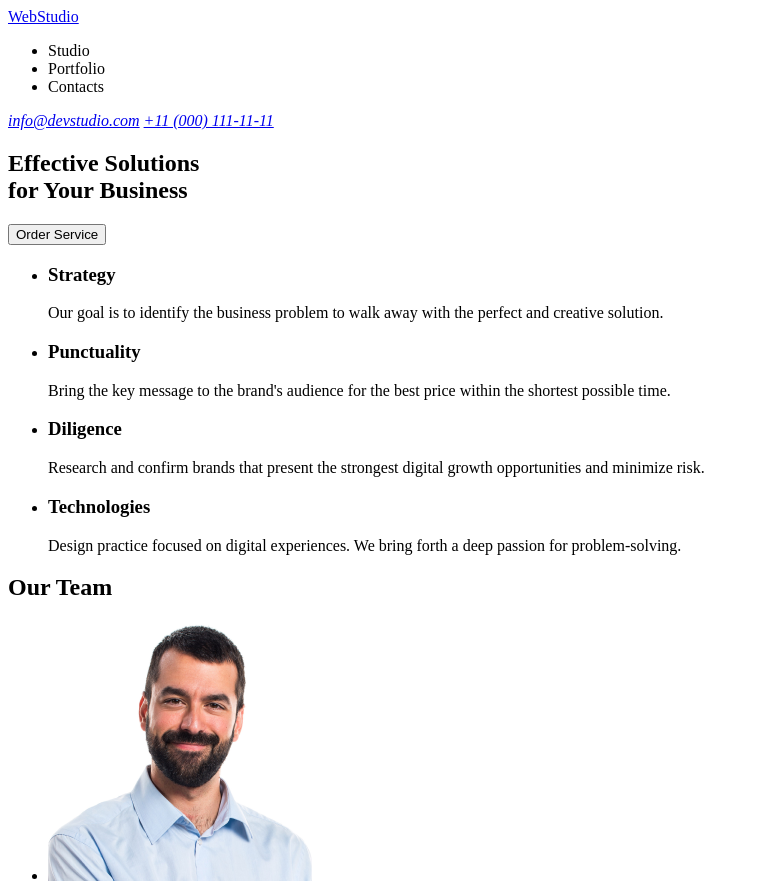
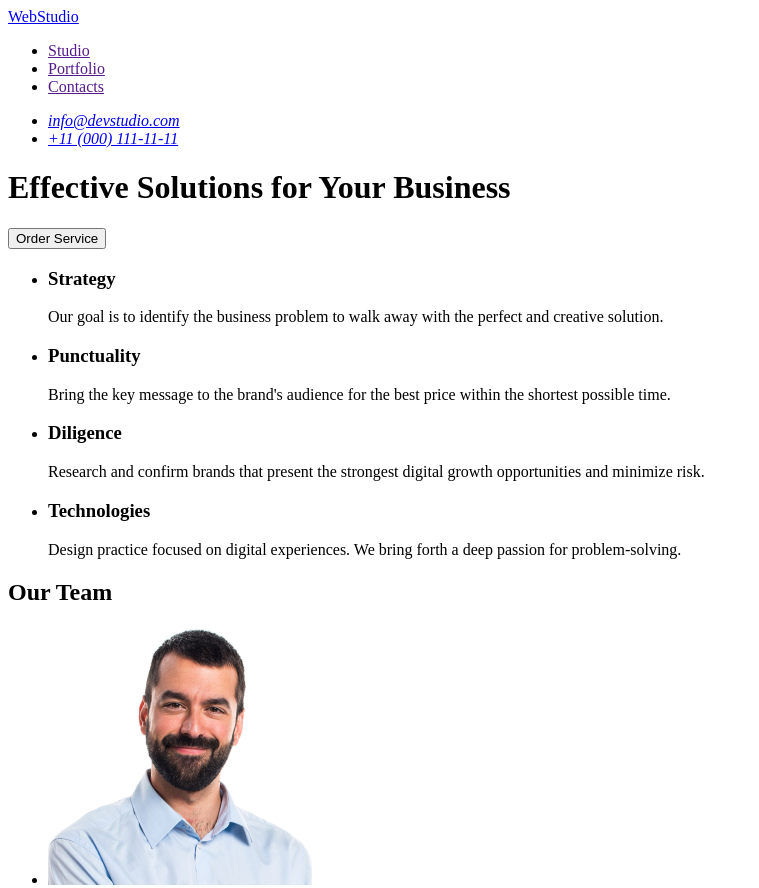
Before and after one commit to Anlika23/goit-markup-hw-01, a plain HTML site: page index.html in a window 1280 px wide. Shown: the top 888 px of the page, without its empty margins (0-759 px from the left). Drawn offline with Linux system fonts and the light colour scheme.

Commit message:
ispravlen oshibki

```diff
--- a/index.html
+++ b/index.html
@@ -10,45 +10,56 @@
       <nav>
         <a href="./index.html">WebStudio</a>
         <ul>
-          <li>Studio</li>
-          <li>Portfolio</li>
-          <li>Contacts</li>
+          <li>
+            <a href="">Studio</a>
+          </li>
+          <li>
+            <a href="">Portfolio</a>
+          </li>
+          <li>
+            <a href="">Contacts</a>
+          </li>
         </ul>
       </nav>
       <address>
-        <a href="mailto:info@devstudio.com">info@devstudio.com</a>
-        <a href="tel:+110001111111">+11 (000) 111-11-11</a>
+        <ul>
+          <li><a href="mailto:info@devstudio.com">info@devstudio.com</a></li>
+          <li><a href="tel:+110001111111">+11 (000) 111-11-11</a></li>
+        </ul>
       </address>
     </header>
     <main>
-      <section>
-        <h1>
-          Effective Solutions <br />
-          for Your Business
-        </h1>
+      <h1>Effective Solutions for Your Business</h1>
       <button type="button">Order Service</button>
-      </section>
       <section>
         <ul>
           <li>
             <h3>Strategy</h3>
+            <p>
               Our goal is to identify the business problem to walk away with the
               perfect and creative solution.
+            </p>
           </li>
           <li>
             <h3>Punctuality</h3>
+            <p>
               Bring the key message to the brand's audience for the best price
               within the shortest possible time.
+            </p>
           </li>
           <li>
             <h3>Diligence</h3>
+            <p>
               Research and confirm brands that present the strongest digital
               growth opportunities and minimize risk.
+            </p>
           </li>
           <li>
             <h3>Technologies</h3>
+            <p>
               Design practice focused on digital experiences. We bring forth a
               deep passion for problem-solving.
+            </p>
           </li>
         </ul>
       </section>
@@ -57,7 +68,7 @@
         <ul>
           <li>
             <img
-              src="./images/img1.png"
+              src="./images/img1.jpg"
               alt="Mark Guerrero"
               width="264"
               height="260"
@@ -67,7 +78,7 @@
           </li>
           <li>
             <img
-              src="./images/img2.png"
+              src="./images/img2.jpg"
               alt="Tom Ford"
               width="264"
               height="260"
@@ -77,7 +88,7 @@
           </li>
           <li>
             <img
-              src="./images/img3.png"
+              src="./images/img3.jpg"
               alt="Camila Garcia"
               width="264"
               height="260"
@@ -87,7 +98,7 @@
           </li>
           <li>
             <img
-              src="./images/img4.png"
+              src="./images/img4.jpg"
               alt="Daniel Wilson"
               width="264"
               height="260"
@@ -101,8 +112,7 @@
     <footer>
       <a href="./index.html">WebStudio</a>
       <p>
-        Increase the flow of customers and <br />
-        sales for your business with digital <br />
+        Increase the flow of customers and sales for your business with digital
         marketing & growth solutions.
       </p>
     </footer>
```
Also changed, not shown: images/img1.jpg (added), images/img1.png (deleted), images/img2.jpg (added), images/img2.png (deleted), images/img3.jpg (added), images/img3.png (deleted), images/img4.jpg (added), images/img4.png (deleted). Lines whose indentation alone changed are shown as unchanged.
